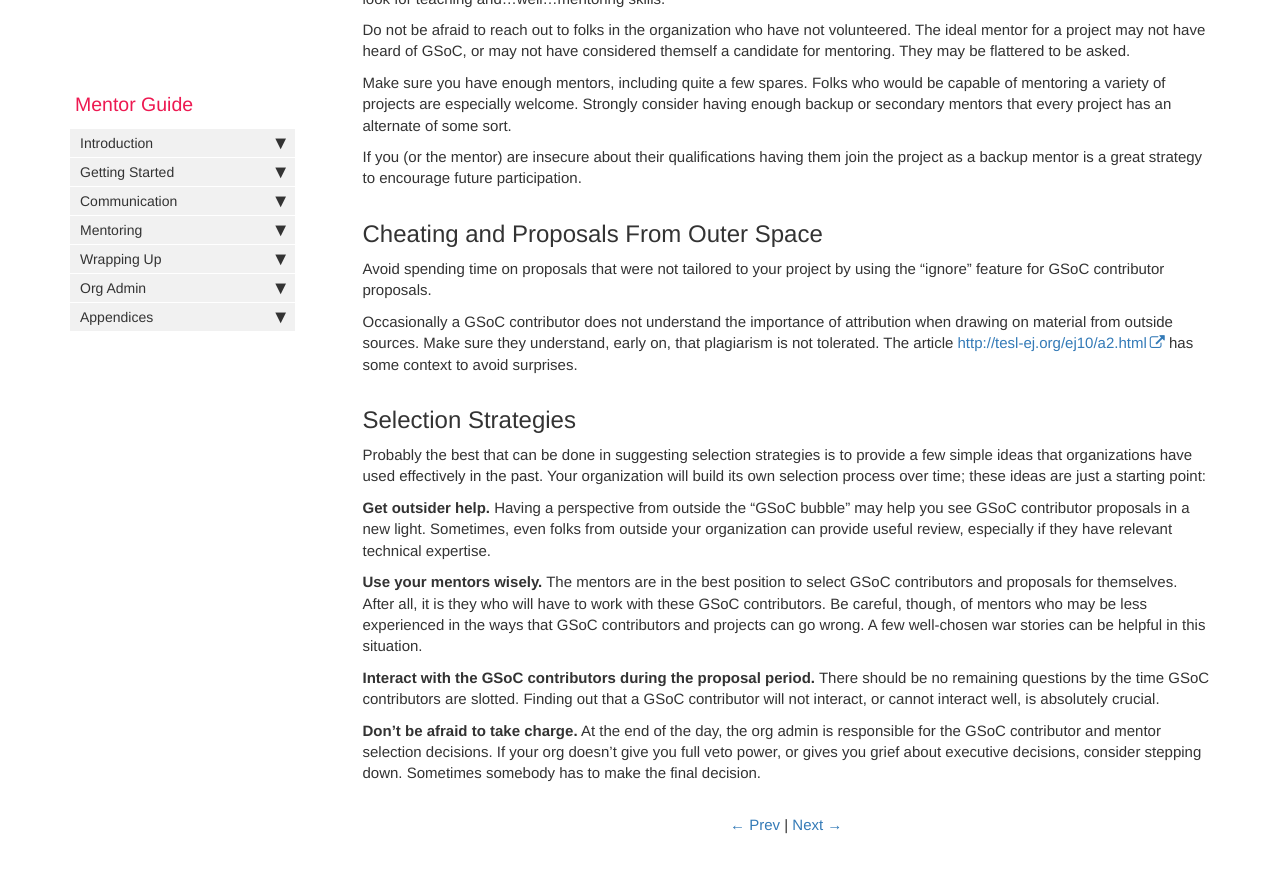
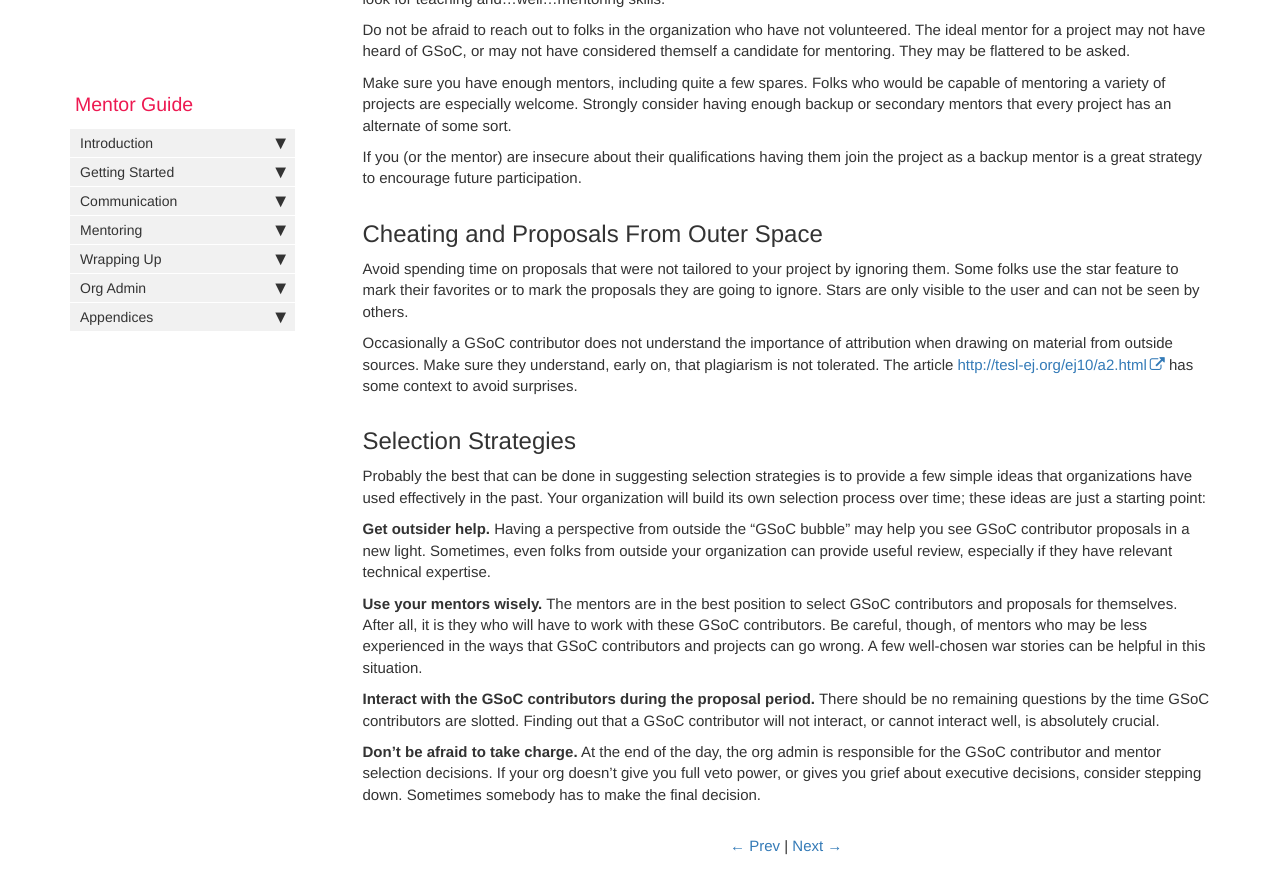
Before and after one commit to google/gsocguides, a Jekyll site: the page built from pages/mentor/19-selecting_students_and_mentors.md, in a window 1280 px wide and 900 px high, scrolled down 1819 px. Shown: the top 894 px of the window. Built offline with Jekyll 4.4.1, drawn with Linux system fonts in a browser that asks for light colours.

Commit message:
Update 19-selecting_students_and_mentors.md
updating ignore text.

```diff
--- a/pages/mentor/19-selecting_students_and_mentors.md
+++ b/pages/mentor/19-selecting_students_and_mentors.md
@@ -54,7 +54,7 @@ If you (or the mentor) are insecure about their qualifications having them join
 
 ## Cheating and Proposals From Outer Space
 
-Avoid spending time on proposals that were not tailored to your project by using the "ignore" feature for GSoC contributor proposals.
+Avoid spending time on proposals that were not tailored to your project by ignoring them. Some folks use the star feature to mark their favorites or to mark the proposals they are going to ignore. Stars are only visible to the user and can not be seen by others.
 
 Occasionally a GSoC contributor does not understand the importance of attribution when drawing on material from outside sources. Make sure they understand, early on, that plagiarism is not tolerated. The article <http://tesl-ej.org/ej10/a2.html> has some context to avoid surprises.
 
```
